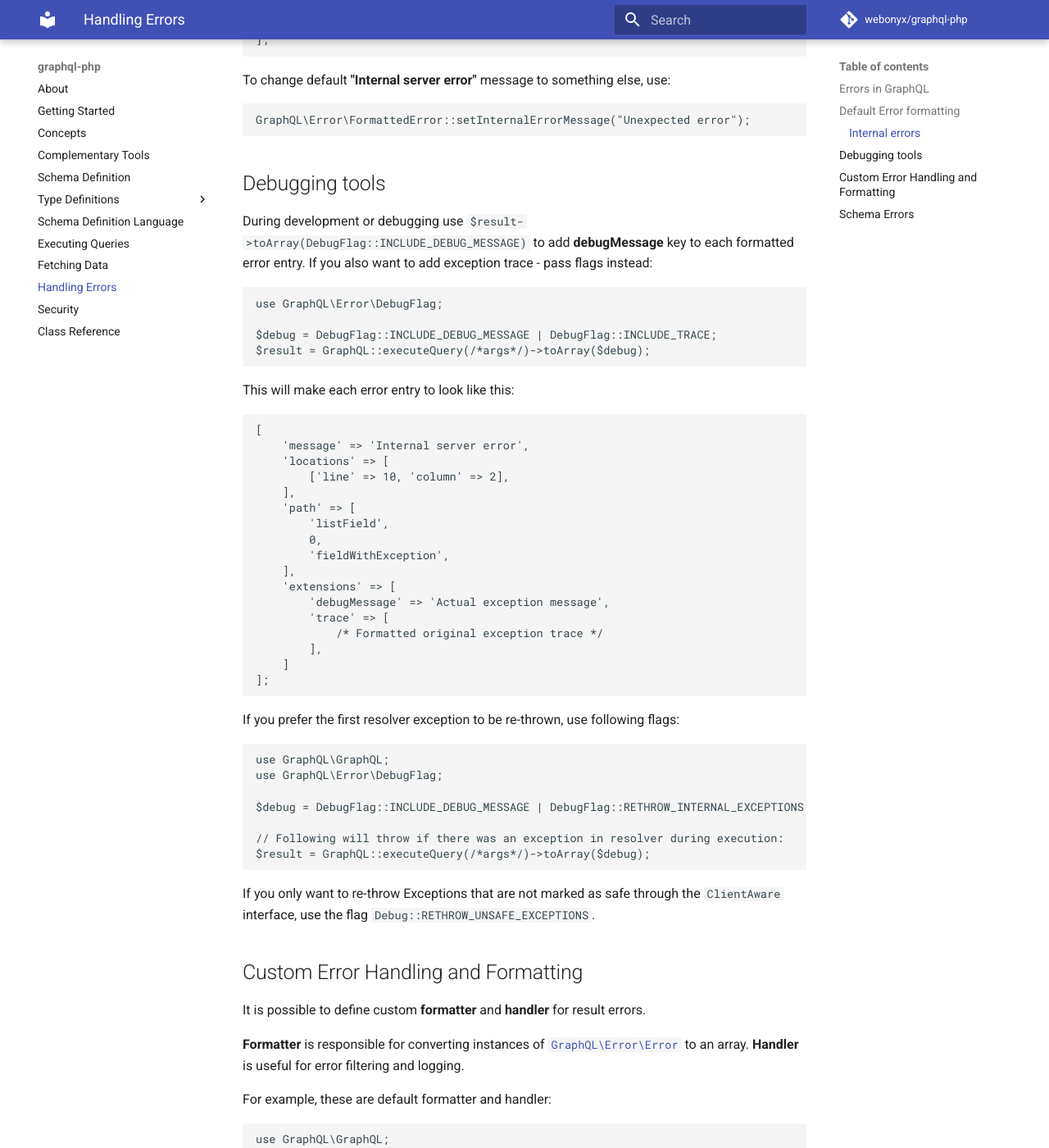
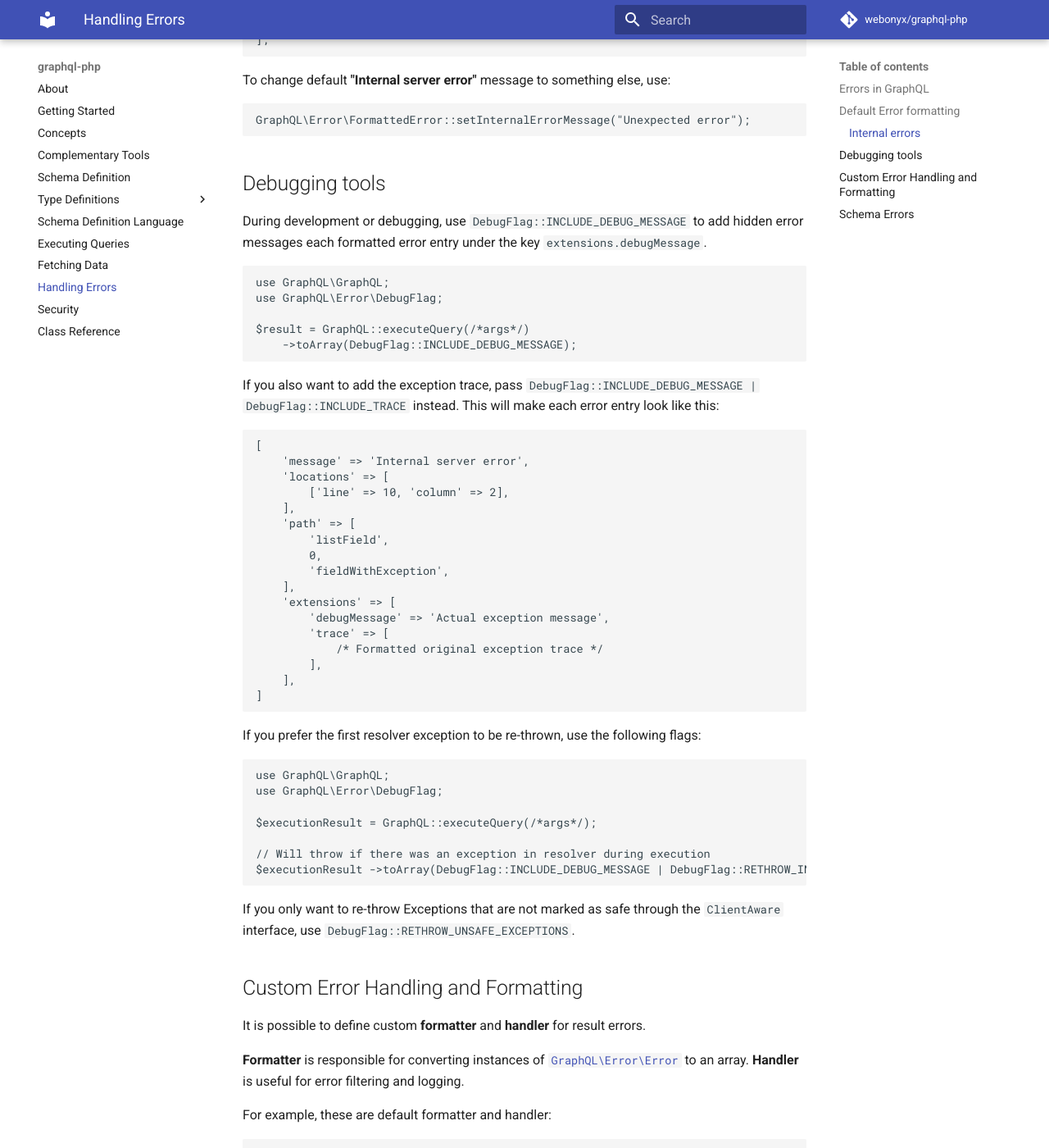
Before and after one commit to webonyx/graphql-php, an MkDocs documentation site: the page built from docs/error-handling.md, in a window 1280 px wide and 1400 px high, scrolled down 2116 px. Shown: the whole window at 82% size. Built offline with MkDocs 1.6.1 and Material for MkDocs 9.7.7, drawn with Linux system fonts in a browser that asks for light colours; comment, search, counter and statistics services are not loaded.

Commit message:
Fix error handling debug docs
Resolves https://github.com/webonyx/graphql-php/pull/1307

````diff
--- a/docs/error-handling.md
+++ b/docs/error-handling.md
@@ -102,17 +102,19 @@ GraphQL\Error\FormattedError::setInternalErrorMessage("Unexpected error");
 
 ## Debugging tools
 
-During development or debugging use `$result->toArray(DebugFlag::INCLUDE_DEBUG_MESSAGE)` to add **debugMessage** key to
-each formatted error entry. If you also want to add exception trace - pass flags instead:
+During development or debugging, use `DebugFlag::INCLUDE_DEBUG_MESSAGE` to
+add hidden error messages each formatted error entry under the key `extensions.debugMessage`.
 
 ```php
+use GraphQL\GraphQL;
 use GraphQL\Error\DebugFlag;
 
-$debug = DebugFlag::INCLUDE_DEBUG_MESSAGE | DebugFlag::INCLUDE_TRACE;
-$result = GraphQL::executeQuery(/*args*/)->toArray($debug);
+$result = GraphQL::executeQuery(/*args*/)
+    ->toArray(DebugFlag::INCLUDE_DEBUG_MESSAGE);
 ```
 
-This will make each error entry to look like this:
+If you also want to add the exception trace, pass `DebugFlag::INCLUDE_DEBUG_MESSAGE | DebugFlag::INCLUDE_TRACE` instead.
+This will make each error entry look like this:
 
 ```php
 [
@@ -130,24 +132,23 @@ This will make each error entry to look like this:
         'trace' => [
             /* Formatted original exception trace */
         ],
-    ]
-];
+    ],
+]
 ```
 
-If you prefer the first resolver exception to be re-thrown, use following flags:
+If you prefer the first resolver exception to be re-thrown, use the following flags:
 
 ```php
 use GraphQL\GraphQL;
 use GraphQL\Error\DebugFlag;
 
-$debug = DebugFlag::INCLUDE_DEBUG_MESSAGE | DebugFlag::RETHROW_INTERNAL_EXCEPTIONS;
+$executionResult = GraphQL::executeQuery(/*args*/);
 
-// Following will throw if there was an exception in resolver during execution:
-$result = GraphQL::executeQuery(/*args*/)->toArray($debug);
+// Will throw if there was an exception in resolver during execution
+$executionResult ->toArray(DebugFlag::INCLUDE_DEBUG_MESSAGE | DebugFlag::RETHROW_INTERNAL_EXCEPTIONS);
 ```
 
-If you only want to re-throw Exceptions that are not marked as safe through the `ClientAware` interface, use
-the flag `Debug::RETHROW_UNSAFE_EXCEPTIONS`.
+If you only want to re-throw Exceptions that are not marked as safe through the `ClientAware` interface, use `DebugFlag::RETHROW_UNSAFE_EXCEPTIONS`.
 
 ## Custom Error Handling and Formatting
 
````
